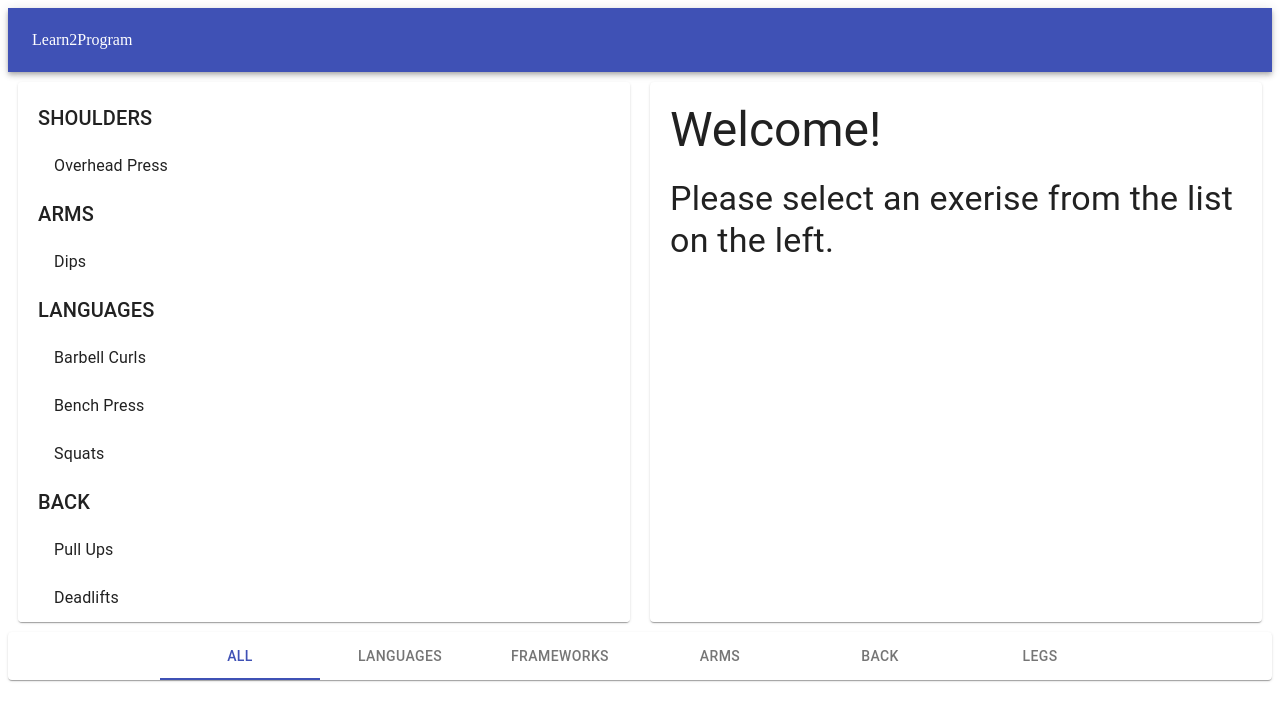
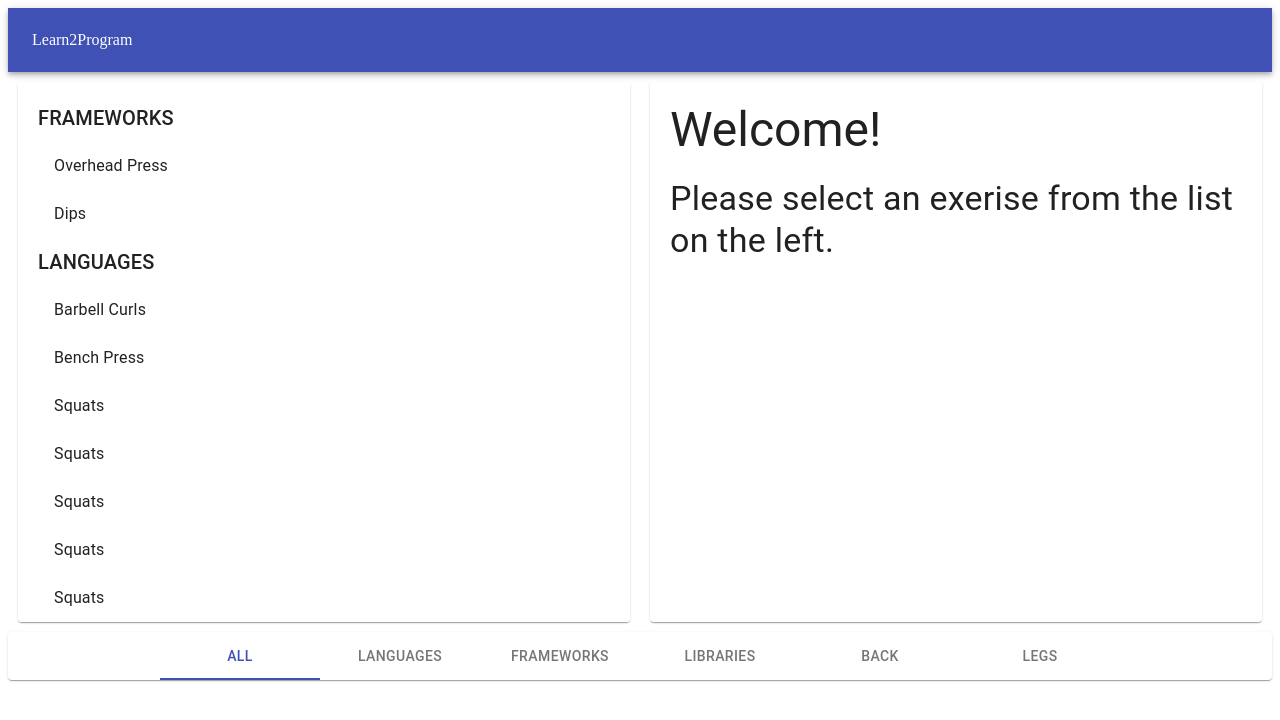
Before and after one commit to kristina-arezina/terms-2-program, a React (Create React App) app: page / in a window 1280 px wide. Shown: the top 720 px of the page. Built offline with nearby package versions, Linux system fonts and the light colour scheme.

Commit message:
adding content from my spreadsheet

```diff
--- a/src/store.js
+++ b/src/store.js
@@ -1,6 +1,6 @@
 //Muscle groups
 export const muscles = [
-    "languages", "frameworks", "arms", "back", "legs"
+    "languages", "frameworks", "libraries", "back", "legs"
 ]
 
 export const exercises = [
@@ -8,13 +8,13 @@ export const exercises = [
         id: 'overhead-press',
         title: 'Overhead Press',
         description: 'Delts exercise...',
-        muscles: 'shoulders'
+        muscles: 'frameworks'
     },
     {
         id: 'dips',
         title: 'Dips',
         description: 'Triceps exercise...',
-        muscles: 'arms'
+        muscles: 'frameworks'
     },
     {
         id: 'barbell-curls',
@@ -32,13 +32,37 @@ export const exercises = [
         id: 'pull-ups',
         title: 'Pull Ups',
         description: 'Back and biceps exercise...',
-        muscles: 'back'
+        muscles: 'libraries'
     },
     {
         id: 'deadlifts',
         title: 'Deadlifts',
         description: 'Back and leg exercise...',
-        muscles: 'back'
+        muscles: 'libraries'
+    },
+    {
+        id: 'squats',
+        title: 'Squats',
+        description: 'Legs exercise...',
+        muscles: 'languages'
+    },
+    {
+        id: 'squats',
+        title: 'Squats',
+        description: 'Legs exercise...',
+        muscles: 'languages'
+    },
+    {
+        id: 'squats',
+        title: 'Squats',
+        description: 'Legs exercise...',
+        muscles: 'languages'
+    },
+    {
+        id: 'squats',
+        title: 'Squats',
+        description: 'Legs exercise...',
+        muscles: 'languages'
     },
     {
         id: 'squats',
```
